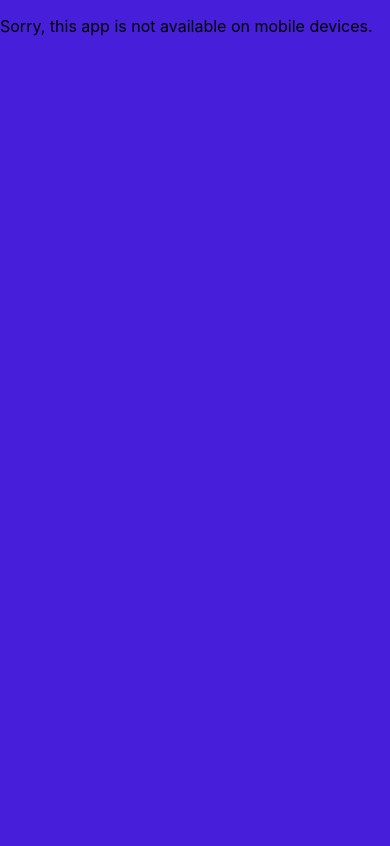
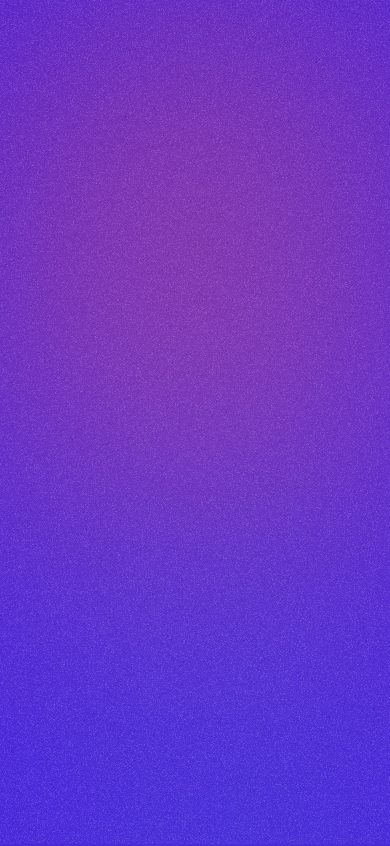
Before and after one commit to ne53/Exploring-gradients-with-noise-and-particles-in-React, a React (Create React App) app: page / in a window 390 px wide. Shown: the top 846 px of the page. Built offline with nearby package versions, Linux system fonts and the light colour scheme.

Commit message:
Add mobile and browser view components to App.tsx

```diff
--- a/src/App.tsx
+++ b/src/App.tsx
@@ -1,18 +1,20 @@
 import Noise from './Noise';
 import ParticleCanvas from './Gradation';
-import { isMobile } from "react-device-detect";
+import { BrowserView, MobileView  } from "react-device-detect";
 
 export default function App() {
   return (
     <>
-      {!isMobile ? (
+      <MobileView>
          <p>Sorry, this app is not available on mobile devices.</p>
-      ) : (
+      </MobileView>
+
+      <BrowserView>
         <div className="App">
           <Noise />
           <ParticleCanvas />
         </div>
-      )}
+      </BrowserView>
     </>
   );
 }
```
